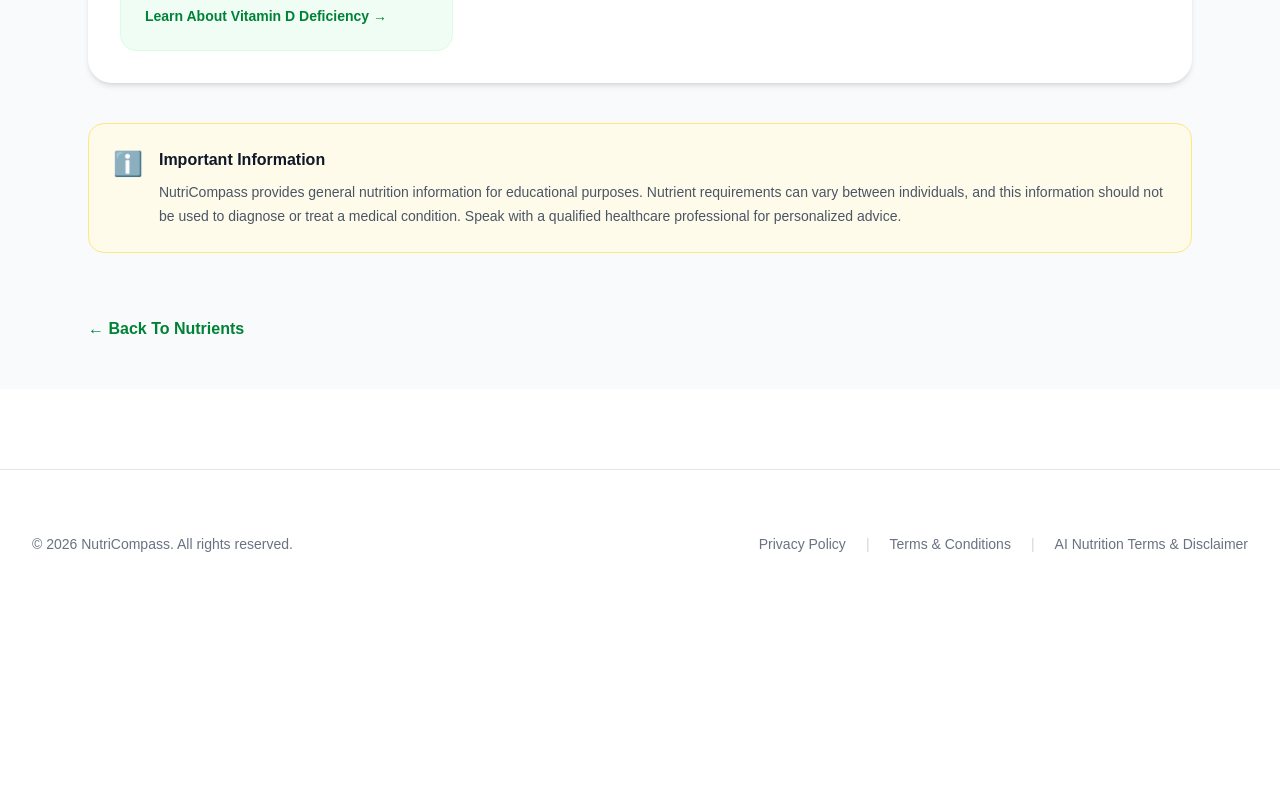
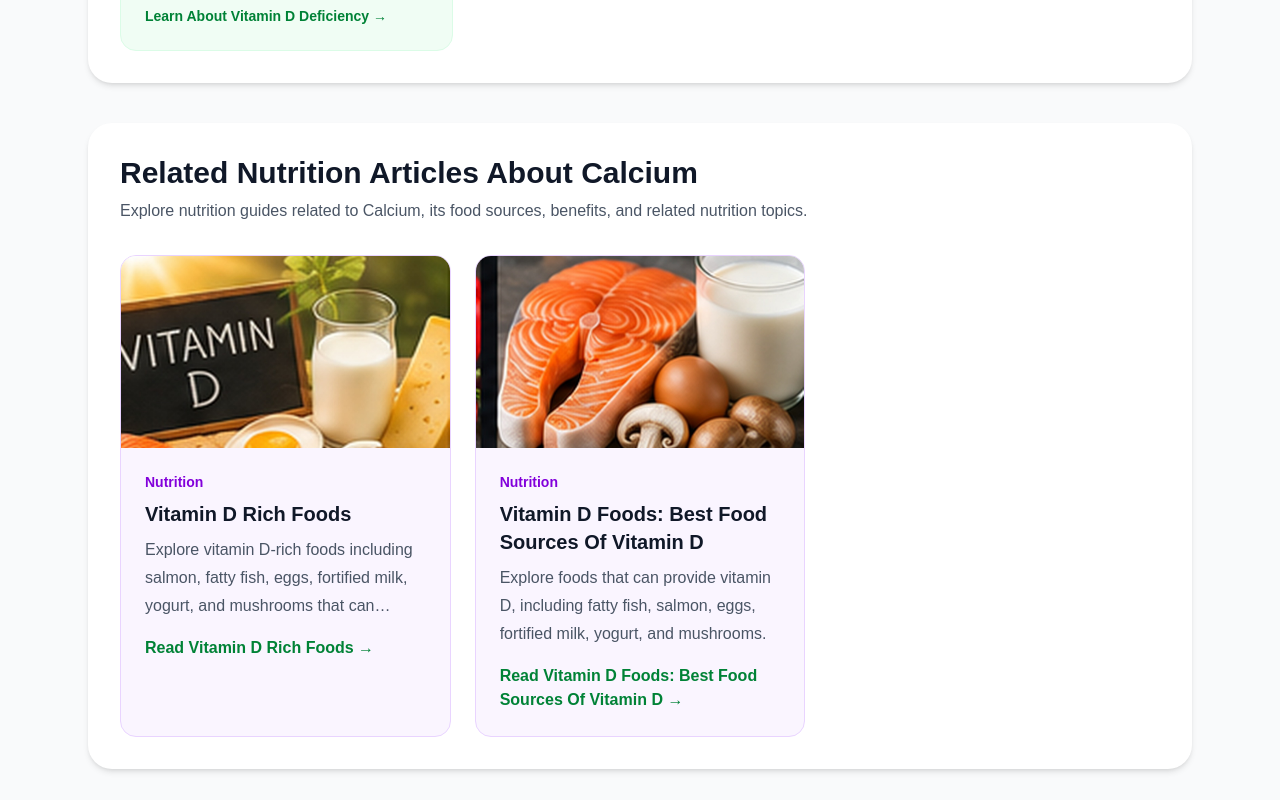
Before and after one commit to vivek6863-dotcom/nutricompass-app, a Next.js app: page /nutrients/calcium in a window 1280 px wide. Shown: the part 3900-4700 px from the top of the page. Before the commit the page ends 4486 px from the top, so only its background shows below. Built offline with nearby package versions, Linux system fonts and the light colour scheme; no server answers.

Commit message:
Strengthen internal linking across nutrition pages

```diff
--- a/app/foods/[slug]/page.tsx
+++ b/app/foods/[slug]/page.tsx
@@ -677,33 +677,34 @@ export default async function FoodPage({
                   key={article.slug}
                   href={articleLink(article.title)}
                   aria-label={`Read ${article.title}`}
-                  className="group bg-purple-50 border border-purple-200 rounded-2xl p-6 hover:bg-purple-100 hover:shadow-md transition"
+                  className="group bg-purple-50 border border-purple-200 rounded-2xl overflow-hidden hover:bg-purple-100 hover:shadow-lg hover:-translate-y-1 transition"
                 >
-                  <div className="flex items-center justify-between gap-4">
-
-                    <div
-                      className="text-4xl"
-                      aria-hidden="true"
-                    >
-                      📖
+                  <div className="relative h-48 bg-purple-100 overflow-hidden">
+                    <Image
+                      src={`/images/articles/${article.slug}.jpg`}
+                      alt={article.title}
+                      fill
+                      sizes="(max-width: 768px) 100vw, 33vw"
+                      className="object-cover group-hover:scale-105 transition duration-500"
+                    />
                   </div>
 
-                    <span className="text-sm font-semibold text-purple-700">
+                  <div className="p-6">
+                    <div className="text-sm font-semibold text-purple-700">
                       {article.category}
-                    </span>
-
                     </div>
 
-                  <h3 className="mt-4 text-xl font-bold text-gray-800 group-hover:text-green-700">
+                    <h3 className="mt-2 text-xl font-bold text-gray-800 group-hover:text-green-700">
                       {article.title}
                     </h3>
 
-                  <p className="mt-2 text-gray-600 leading-7">
+                    <p className="mt-2 text-gray-600 leading-7 line-clamp-3">
                       {article.description}
                     </p>
 
                     <div className="mt-4 text-green-700 font-semibold">
                       Read {article.title} →
+                    </div>
                   </div>
                 </Link>
               ))}
--- a/app/nutrients/[slug]/page.tsx
+++ b/app/nutrients/[slug]/page.tsx
@@ -6,6 +6,7 @@ import { nutrients } from "@/components/data/nutrients";
 import { foods } from "@/components/data/foods";
 import { symptoms } from "@/components/data/symptoms";
 import { recipes } from "@/components/data/recipes";
+import { articles } from "@/components/data/articles";
 
 import {
   createSlug,
@@ -231,6 +232,17 @@ export default async function NutrientPage({
     recipe.nutrients.some(
       (recipeNutrient) =>
         createSlug(recipeNutrient) === nutrient.slug
+    )
+  );
+
+  /* =======================================================
+     RELATED ARTICLES
+  ======================================================= */
+
+  const relatedArticles = articles.filter((article) =>
+    article.relatedNutrients.some(
+      (relatedNutrient) =>
+        createSlug(relatedNutrient) === nutrient.slug
     )
   );
 
@@ -987,6 +999,73 @@ export default async function NutrientPage({
       )}
 
       {/* =====================================================
+          RELATED NUTRITION ARTICLES
+      ===================================================== */}
+
+      {relatedArticles.length > 0 && (
+        <section
+          aria-labelledby="related-articles"
+          className="max-w-6xl mx-auto px-6 mt-10"
+        >
+          <div className="bg-white rounded-3xl shadow-md p-8">
+
+            <h2
+              id="related-articles"
+              className="text-3xl font-bold text-gray-900"
+            >
+              Related Nutrition Articles About {nutrient.name}
+            </h2>
+
+            <p className="mt-2 text-gray-600">
+              Explore nutrition guides related to {nutrient.name}, its food
+              sources, benefits, and related nutrition topics.
+            </p>
+
+            <div className="grid md:grid-cols-2 lg:grid-cols-3 gap-6 mt-8">
+
+              {relatedArticles.map((article) => (
+                <Link
+                  key={article.slug}
+                  href={`/articles/${article.slug}`}
+                  aria-label={`Read ${article.title}`}
+                  className="group bg-purple-50 border border-purple-200 rounded-2xl overflow-hidden hover:bg-purple-100 hover:shadow-lg hover:-translate-y-1 transition"
+                >
+                  <div className="relative h-48 bg-purple-100 overflow-hidden">
+                    <Image
+                      src={`/images/articles/${article.slug}.jpg`}
+                      alt={article.title}
+                      fill
+                      sizes="(max-width: 768px) 100vw, 33vw"
+                      className="object-cover group-hover:scale-105 transition duration-500"
+                    />
+                  </div>
+
+                  <div className="p-6">
+                    <div className="text-sm font-semibold text-purple-700">
+                      {article.category}
+                    </div>
+
+                    <h3 className="mt-2 text-xl font-bold text-gray-900 group-hover:text-green-700 transition">
+                      {article.title}
+                    </h3>
+
+                    <p className="mt-2 text-gray-600 leading-7 line-clamp-3">
+                      {article.description}
+                    </p>
+
+                    <div className="mt-4 text-green-700 font-semibold">
+                      Read {article.title} →
+                    </div>
+                  </div>
+                </Link>
+              ))}
+
+            </div>
+          </div>
+        </section>
+      )}
+
+      {/* =====================================================
           IMPORTANT INFORMATION
       ===================================================== */}
 
--- a/app/symptoms/[slug]/page.tsx
+++ b/app/symptoms/[slug]/page.tsx
@@ -6,6 +6,7 @@ import { symptoms } from "@/components/data/symptoms";
 import { foods } from "@/components/data/foods";
 import { nutrients } from "@/components/data/nutrients";
 import { recipes } from "@/components/data/recipes";
+import { articles } from "@/components/data/articles";
 
 import SymptomOverview from "@/components/SymptomOverview";
 import SymptomHero from "@/components/SymptomHero";
@@ -24,7 +25,7 @@ import {
 
 const SITE_URL =
   process.env.NEXT_PUBLIC_SITE_URL ||
-  "https://nutricompass.com";
+  "https://nutricompass.in";
 
 /* =========================================================
    DYNAMIC SEO METADATA
@@ -261,6 +262,17 @@ export default async function SymptomPage({
       (relatedSymptom) =>
         createSlug(relatedSymptom) ===
         symptom.slug
+    )
+  );
+
+  /* =======================================================
+     RELATED ARTICLES
+  ======================================================= */
+
+  const relatedArticles = articles.filter((article) =>
+    article.relatedSymptoms.some(
+      (relatedSymptom) =>
+        createSlug(relatedSymptom) === symptom.slug
     )
   );
 
@@ -697,6 +709,61 @@ export default async function SymptomPage({
       )}
 
       {/* =====================================================
+          RELATED NUTRITION ARTICLES
+      ===================================================== */}
+
+      {relatedArticles.length > 0 && (
+        <section className="max-w-6xl mx-auto px-6">
+          <div className="mt-10 bg-white rounded-2xl shadow-md p-8">
+
+            <h2 className="text-3xl font-bold text-gray-900">
+              Related Nutrition Articles About {symptom.title}
+            </h2>
+
+            <p className="mt-2 text-gray-600">
+              Explore nutrition guides related to {symptom.title.toLowerCase()}
+              and the nutrients and foods connected with it.
+            </p>
+
+            <div className="grid md:grid-cols-2 lg:grid-cols-3 gap-6 mt-8">
+
+              {relatedArticles.map((article) => (
+                <Link
+                  key={article.slug}
+                  href={`/articles/${article.slug}`}
+                  aria-label={`Read ${article.title}`}
+                  className="group bg-purple-50 border border-purple-200 rounded-2xl p-6 hover:bg-purple-100 hover:shadow-md transition"
+                >
+                  <div className="flex items-center justify-between gap-4">
+                    <div className="text-4xl" aria-hidden="true">
+                      📖
+                    </div>
+
+                    <span className="text-sm font-semibold text-purple-700">
+                      {article.category}
+                    </span>
+                  </div>
+
+                  <h3 className="mt-4 text-xl font-bold text-gray-800 group-hover:text-green-700 transition">
+                    {article.title}
+                  </h3>
+
+                  <p className="mt-2 text-gray-600 leading-7 line-clamp-3">
+                    {article.description}
+                  </p>
+
+                  <div className="mt-4 text-green-700 font-semibold">
+                    Read {article.title} →
+                  </div>
+                </Link>
+              ))}
+
+            </div>
+          </div>
+        </section>
+      )}
+
+      {/* =====================================================
           MEDICAL DISCLAIMER
       ===================================================== */}
 
```
Lines whose indentation alone changed are shown as unchanged.
